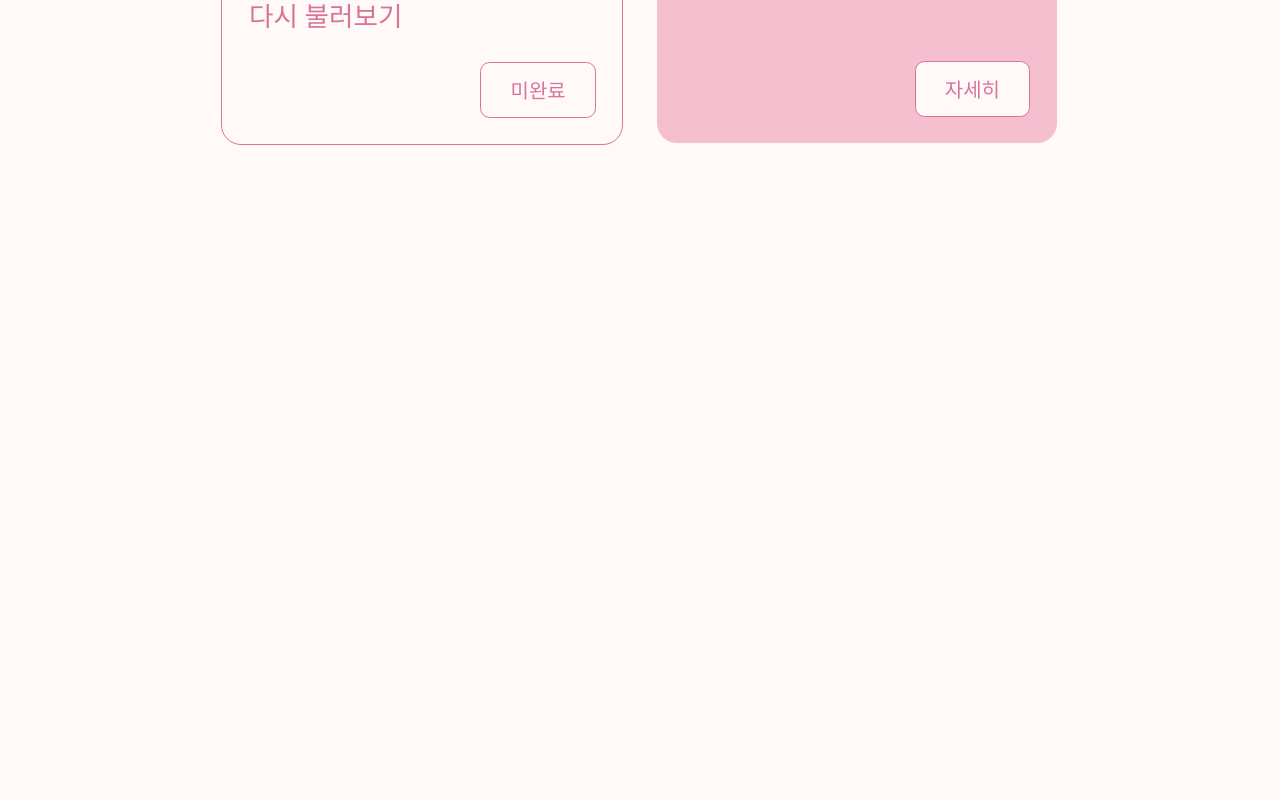
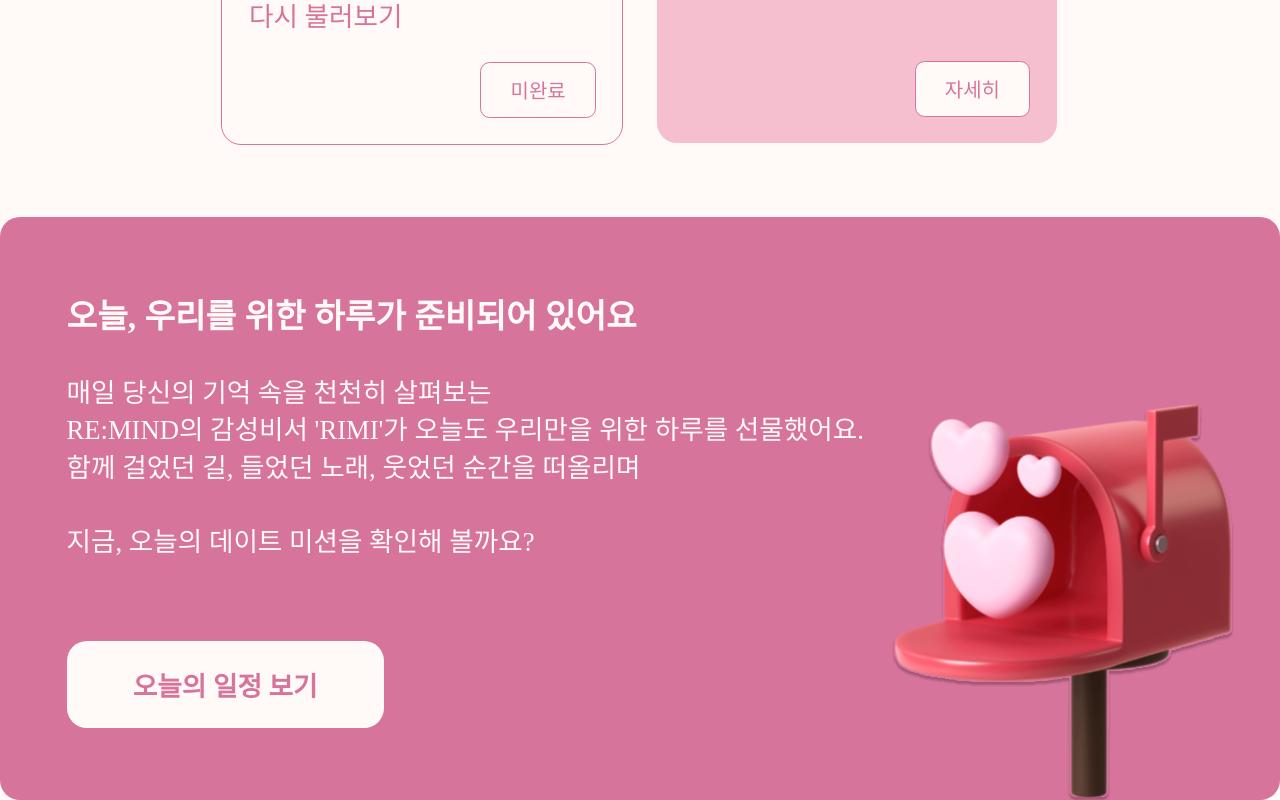
Before and after one commit to 2025-REMIND/REMIND-Frontend, a React (Create React App) app in the folder remind/: page / in a window 1280 px wide. Shown: the part 1413-2213 px from the top of the page. Before the commit the page ends 1630 px from the top, so only its background shows below. Built offline with nearby package versions, Linux system fonts and the light colour scheme; a web font is replaced by a local one.

Commit message:
✨ TodayPlan 컴포넌트 및 스타일 추가

```diff
--- a/remind/src/App.js
+++ b/remind/src/App.js
@@ -1,6 +1,7 @@
 import Header from "./components/home/header/Header";
 import Intro from "./components/home/intro/Intro";
 import PlanArchive from "./components/home/planarchive/PlanArchive";
+import TodayPlan from "./components/home/todayplan/TodayPlan";
 import GlobalStyle from "./styles/globalStyles";
 
 function App() {
@@ -10,6 +11,7 @@ function App() {
       <Header />
       <Intro />
       <PlanArchive />
+      <TodayPlan />
     </>
   );
 }
--- /dev/null
+++ b/remind/src/components/home/todayplan/TodayPlan.jsx
@@ -0,0 +1,21 @@
+import * as S from "./TodayPlan.style";
+import MISSION from "../../../assets/home/todayplan/todaymission.svg";
+
+export default function TodayPlan() {
+    return (
+        <S.TodayScheduleLayout>
+            <S.Content>
+                <S.Title>오늘, 우리를 위한 하루가 준비되어 있어요</S.Title>
+                <S.Comment>{`
+                    매일 당신의 기억 속을 천천히 살펴보는
+                    RE:MIND의 감성비서 'RIMI'가 오늘도 우리만을 위한 하루를 선물했어요.
+                    함께 걸었던 길, 들었던 노래, 웃었던 순간을 떠올리며
+
+                    지금, 오늘의 데이트 미션을 확인해 볼까요?
+                `}</S.Comment>
+                <S.CheckBox>오늘의 일정 보기</S.CheckBox>
+            </S.Content>
+            <S.Image src = { MISSION }></S.Image>
+        </S.TodayScheduleLayout>
+    )
+}
--- /dev/null
+++ b/remind/src/components/home/todayplan/TodayPlan.style.js
@@ -0,0 +1,54 @@
+import styled from "styled-components";
+
+export const TodayScheduleLayout = styled.div`
+    display: flex;
+    align-items: center;
+    background-color: #D7749B;
+    border-radius: 1.56vw;
+    width: 100vw;
+    height: 45.57vw;
+`
+
+export const Content = styled.div`
+    display: flex;
+    flex-direction: column;
+    margin-left: 5.20vw;
+`
+
+export const Title = styled.div`
+    display: flex;
+    flex-direction: column;
+    font-size: 2.60vw;
+    font-weight: 700;
+    color: #FFFAF8;
+`
+
+export const Comment = styled.div`
+    display: flex;
+    flex-direction: column;
+    line-height: 140%;
+    font-size: 2.08vw;
+    font-weight: 400;
+    color: #FFFAF8;
+    white-space: pre-line;
+`
+
+export const CheckBox = styled.div`
+    display: flex;
+    align-items: center;
+    justify-content: center;
+    margin-top: 6.25vw;
+    width: 24.79vw;
+    height: 6.77vw;
+    border-radius: 1.56vw;
+    background-color: #FFFAF8;
+    color: #D7749B;
+    font-weight: 700;
+    font-size: 2.08vw;
+`
+
+export const Image = styled.img`
+    width: 31.14vw;
+    height: 31.14vw;
+    align-self: flex-end;
+`
```
Also changed, not shown: remind/src/assets/home/todayplan/todaymission.svg (added).
